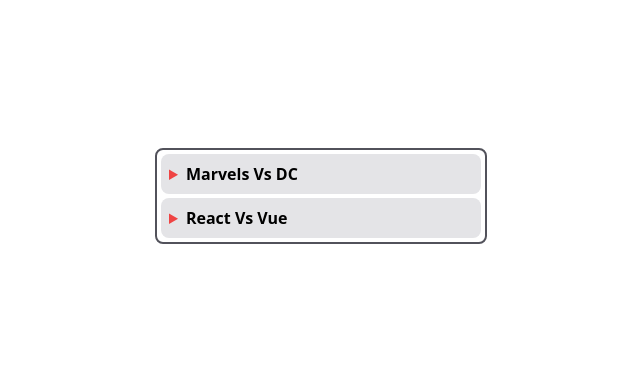
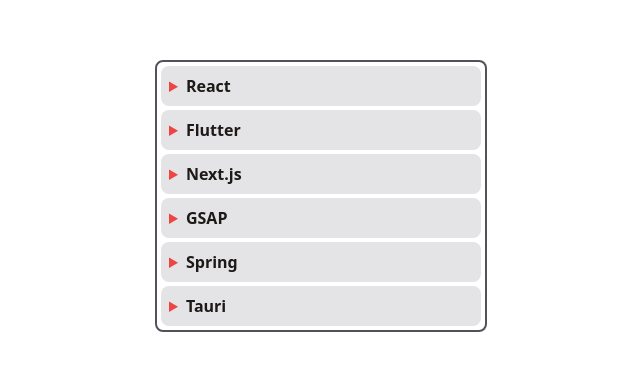
Before and after one commit to AdvaitParab12/D-Luca, a React (Vite) app: page / in a window 1280 px wide. Shown: the part 204-574 px from the top of the page, without its empty margins (319-959 px from the left). Built offline with nearby package versions, Linux system fonts and the light colour scheme.

Commit message:
fully customizable accordion

```diff
--- /dev/null
+++ b/assets/items.json
@@ -0,0 +1,32 @@
+[
+    {
+      "id": "c513a61a-b19a-4869-95c6-d33f543b7b2d",
+      "title": "React",
+      "description": "React is a JavaScript library to build interactive user interaces like this one."
+    },
+    {
+      "id": "9fe82fdd-cc62-465e-87ea-ab7705900777",
+      "title": "Flutter",
+      "description": "Built by the Google team, flutter ecompasses cross-platform applications from a single codebase."
+    },
+    {
+      "id": "a0316a1e-a724-4e11-8900-d84fee19d5cd",
+      "title": "Next.js",
+      "description": "It is a full-stack react framework used to build awesome applications."
+    },
+    {
+      "id": "3bb7ceb8-472c-4335-bf97-3820ad692039",
+      "title": "GSAP",
+      "description": "Green Sock Animation Project, it is used to add animations using JavaScript in our web applications."
+    },
+    {
+      "id": "aaf531a2-94c7-49d0-94bd-30d4f9642c7c",
+      "title": "Spring",
+      "description": "Stupid Java frameworks that comes in unknown numbers of flavors including hibernate, hibernate plus!"
+    },
+    {
+      "id": "f32ec26b-cb03-4d82-886b-820ef2337ff5",
+      "title": "Tauri",
+      "description": "Here comes the future of cross-platform applications. Built using Rust!"
+    }
+  ]
--- a/src/Accordion.jsx
+++ b/src/Accordion.jsx
@@ -1,13 +1,28 @@
 import React from "react";
 
-function Accordion({ title="Title", description="Description", isOpen=false }) {
+function Accordion({
+  title = "Title",
+  description = "Description",
+  isOpen = false,
+  underline = true,
+  showWordCount=true,
+  onClick = () => {},
+}) {
+
   return (
     <div>
-      <details className="w-80 bg-zinc-200 m-1 p-2 rounded-lg" open={isOpen}>
-        <summary className="font-bold">{title}</summary>
-        <p>
-          {description}
-        </p>
+      <details className="w-80 bg-zinc-200 m-1 p-2 rounded-lg" open={isOpen} onClick={()=>onClick(title)}>
+        <summary
+          className={`font-bold cursor-pointer text-stone-900 ${
+            underline && "hover:underline"
+          }`}
+        >
+          {title}{" "}
+          <span className="font-normal text-zinc-500">
+            {" "} {showWordCount && `${description.split(" ").length} words`}
+          </span>
+        </summary>
+        <p>{description}</p>
       </details>
     </div>
   );
--- a/src/App.jsx
+++ b/src/App.jsx
@@ -1,27 +1,11 @@
 import React from "react";
 import Bellow from "./Bellow";
+import items from "../assets/items.json";
 function App() {
-  const debates= [
-    {
-      title: "Marvels Vs DC",
-      description: "Marvel is the best",
-    },
-    {
-      title: "React Vs Vue",
-      description: "React is the best",
-    },
-    {
-      title: "Java Vs Kotlin",
-      description: "Kotlin is the best",
-    },
-    {
-      title: "Coke Vs Pepsi",
-      description: "Coke is the best",
-    },
-  ];
+
   return (
     <div className="flex items-center justify-center h-screen marker:text-red-500">
-      <Bellow data={debates}  filterByLetter="R" isOpen={false} />
+      <Bellow data={items}  filterByLetter="" isOpen={false} underline onClick={(value) => {console.log(value)}} />
     </div>
   );
 }
--- a/src/Bellow.jsx
+++ b/src/Bellow.jsx
@@ -1,7 +1,7 @@
 import React from "react";
 import Accordion from "./Accordion";
 
-function Bellow({ data = [],filterByLetter="", isOpen=false }) {
+function Bellow({ data = [],filterByLetter="", isOpen=false, underline=true, showWordCount=false ,onClick= () => {} }) {
   return (
     <div className="border-2 border-zinc-600 rounded-lg">
       {data
@@ -12,6 +12,9 @@
             title={d.title}
             description={d.description}
             isOpen={isOpen}
+            underline={underline}
+            showWordCount={showWordCount}
+            onClick={onClick}
           />
         ))}
     </div>
```
